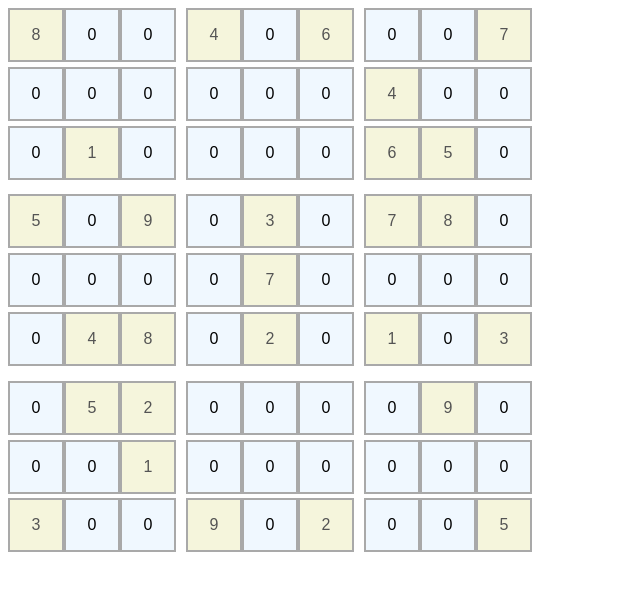
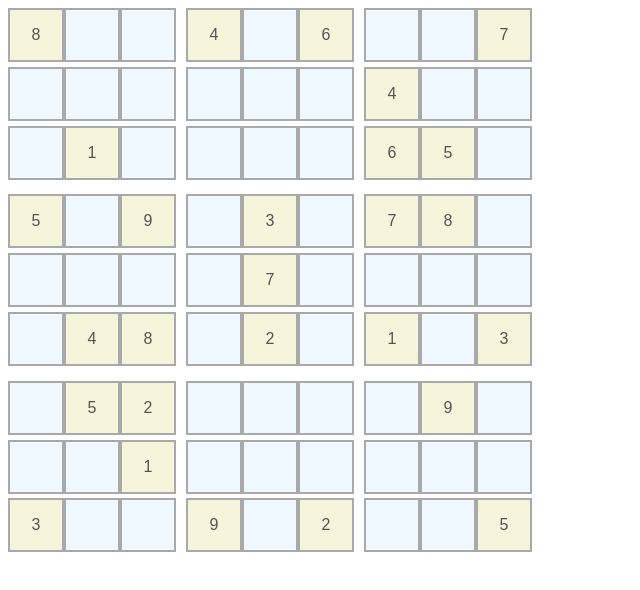
Before and after one commit to anpe9592/Sudoku-vue, a Vue app: page / in a window 1280 px wide. Shown: the top 590 px of the page, without its empty margins (0-640 px from the left). Built offline with nearby package versions, Linux system fonts and the light colour scheme.

Commit message:
don't display zero in input field

```diff
--- a/src/components/Sudoku.vue
+++ b/src/components/Sudoku.vue
@@ -2,7 +2,12 @@
   <div class="Sudoku">
     <div class="sudokuBox">
       <div v-for="(item, index) in items" v-bind:key="item.id" class="tileContainer">
-        <input type="text" v-model="items[index]" :disabled="isdisabled(index)" class="tile" />
+        <div v-if="items[index] > 0">
+          <input type="text" v-model="items[index]" :disabled="isdisabled(index)" class="tile" />
+        </div>
+        <div v-else>
+          <input type="text" :disabled="isdisabled(index)" class="tile" />
+        </div>
       </div>
     </div>
   </div>
```
